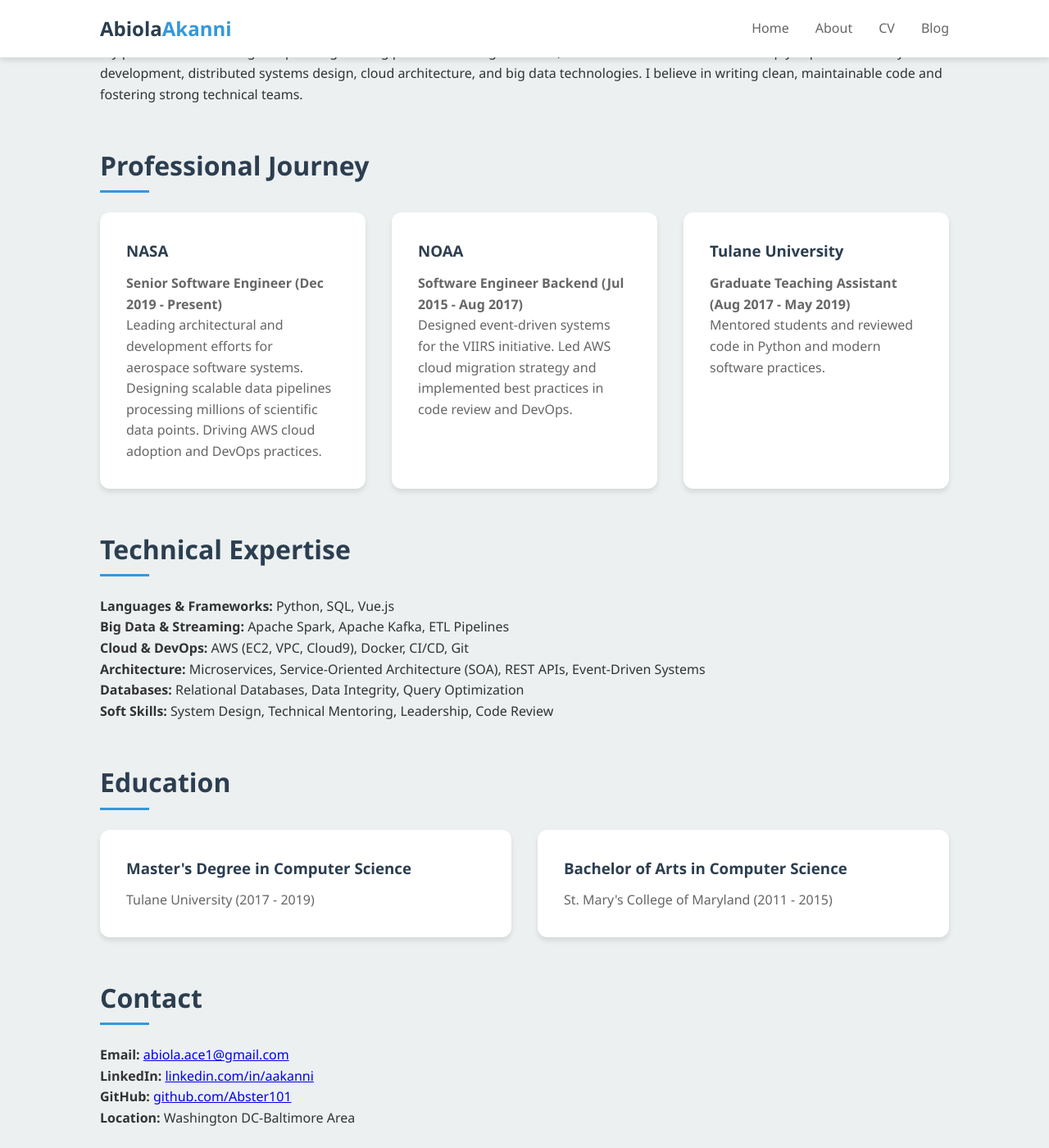
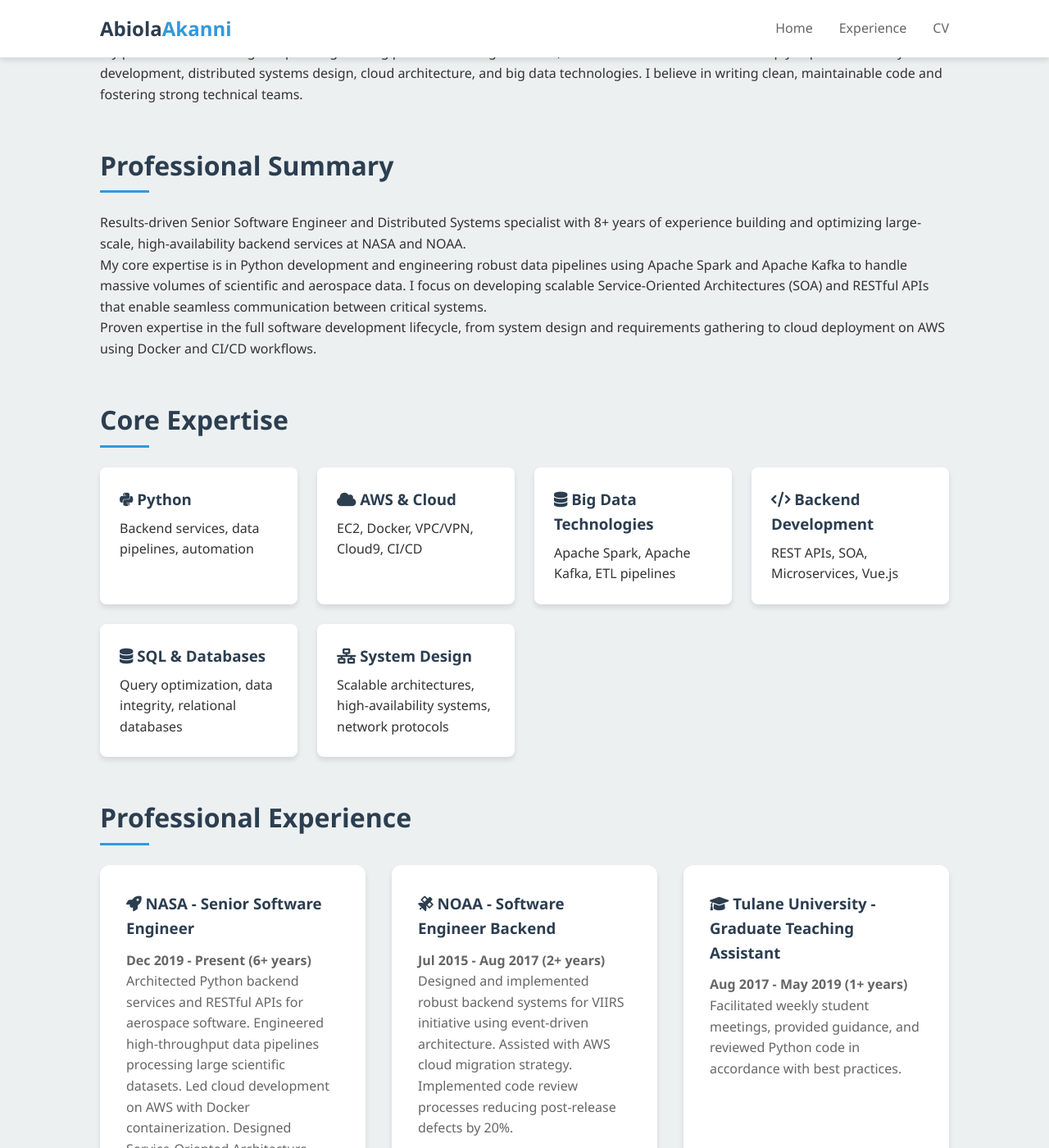
Before and after one commit to Abster101/Abster101.github.io, a Jekyll site: the page built from about/index.md, in a window 1280 px wide and 1400 px high, scrolled down 227 px. Shown: the whole window at 82% size. Built offline with Jekyll 4.4.1, drawn with Linux system fonts in a browser that asks for light colours; some of the changed text lies outside the part shown.

```diff
--- a/_layouts/default.html
+++ b/_layouts/default.html
@@ -13,9 +13,8 @@
             <a href="/" class="logo">Abiola<span>Akanni</span></a>
             <ul>
                 <li><a href="/">Home</a></li>
-                <li><a href="/about">About</a></li>
+                <li><a href="/about">Experience</a></li>
                 <li><a href="/CV">CV</a></li>
-                <li><a href="/blog">Blog</a></li>
             </ul>
         </nav>
     </header>
@@ -25,7 +24,7 @@
     <footer>
         <p>&copy; 2026 Abiola Akanni. All rights reserved.</p>
         <ul>
-            <li><a href="mailto:aakanni@tulane.edu"><i class="fas fa-envelope"></i> Email</a></li>
+            <li><a href="mailto:abiola.ace1@gmail.com"><i class="fas fa-envelope"></i> Email</a></li>
             <li><a href="https://github.com/Abster101"><i class="fab fa-github"></i> GitHub</a></li>
             <li><a href="https://www.linkedin.com/in/aakanni/"><i class="fab fa-linkedin"></i> LinkedIn</a></li>
         </ul>
--- a/about/index.md
+++ b/about/index.md
@@ -1,6 +1,6 @@
 ---
 layout: default
-title: About Me
+title: Experience
 ---
 
 <div class="container">
@@ -11,46 +11,105 @@
     </section>
 
     <section>
-        <h2>Professional Journey</h2>
-        <div class="card-grid">
-            <div class="card">
-                <h3>NASA</h3>
-                <p><strong>Senior Software Engineer (Dec 2019 - Present)</strong></p>
-                <p>Leading architectural and development efforts for aerospace software systems. Designing scalable data pipelines processing millions of scientific data points. Driving AWS cloud adoption and DevOps practices.</p>
+        <h2>Professional Summary</h2>
+        <p>Results-driven Senior Software Engineer and Distributed Systems specialist with 8+ years of experience building and optimizing large-scale, high-availability backend services at NASA and NOAA.</p>
+        <p>My core expertise is in Python development and engineering robust data pipelines using Apache Spark and Apache Kafka to handle massive volumes of scientific and aerospace data. I focus on developing scalable Service-Oriented Architectures (SOA) and RESTful APIs that enable seamless communication between critical systems.</p>
+        <p>Proven expertise in the full software development lifecycle, from system design and requirements gathering to cloud deployment on AWS using Docker and CI/CD workflows.</p>
+    </section>
+
+    <section>
+        <h2>Core Expertise</h2>
+        <div class="skills-grid">
+            <div class="skill-card">
+                <h3><i class="fab fa-python"></i> Python</h3>
+                <p>Backend services, data pipelines, automation</p>
             </div>
-            <div class="card">
-                <h3>NOAA</h3>
-                <p><strong>Software Engineer Backend (Jul 2015 - Aug 2017)</strong></p>
-                <p>Designed event-driven systems for the VIIRS initiative. Led AWS cloud migration strategy and implemented best practices in code review and DevOps.</p>
+            <div class="skill-card">
+                <h3><i class="fas fa-cloud"></i> AWS & Cloud</h3>
+                <p>EC2, Docker, VPC/VPN, Cloud9, CI/CD</p>
             </div>
-            <div class="card">
-                <h3>Tulane University</h3>
-                <p><strong>Graduate Teaching Assistant (Aug 2017 - May 2019)</strong></p>
-                <p>Mentored students and reviewed code in Python and modern software practices.</p>
+            <div class="skill-card">
+                <h3><i class="fas fa-database"></i> Big Data Technologies</h3>
+                <p>Apache Spark, Apache Kafka, ETL pipelines</p>
+            </div>
+            <div class="skill-card">
+                <h3><i class="fas fa-code"></i> Backend Development</h3>
+                <p>REST APIs, SOA, Microservices, Vue.js</p>
+            </div>
+            <div class="skill-card">
+                <h3><i class="fas fa-database"></i> SQL & Databases</h3>
+                <p>Query optimization, data integrity, relational databases</p>
+            </div>
+            <div class="skill-card">
+                <h3><i class="fas fa-network-wired"></i> System Design</h3>
+                <p>Scalable architectures, high-availability systems, network protocols</p>
             </div>
         </div>
     </section>
 
     <section>
-        <h2>Technical Expertise</h2>
-        <p><strong>Languages & Frameworks:</strong> Python, SQL, Vue.js</p>
-        <p><strong>Big Data & Streaming:</strong> Apache Spark, Apache Kafka, ETL Pipelines</p>
-        <p><strong>Cloud & DevOps:</strong> AWS (EC2, VPC, Cloud9), Docker, CI/CD, Git</p>
-        <p><strong>Architecture:</strong> Microservices, Service-Oriented Architecture (SOA), REST APIs, Event-Driven Systems</p>
-        <p><strong>Databases:</strong> Relational Databases, Data Integrity, Query Optimization</p>
-        <p><strong>Soft Skills:</strong> System Design, Technical Mentoring, Leadership, Code Review</p>
+        <h2>Professional Experience</h2>
+        <div class="card-grid">
+            <div class="card">
+                <h3><i class="fas fa-rocket"></i> NASA - Senior Software Engineer</h3>
+                <p><strong>Dec 2019 - Present (6+ years)</strong></p>
+                <p>Architected Python backend services and RESTful APIs for aerospace software. Engineered high-throughput data pipelines processing large scientific datasets. Led cloud development on AWS with Docker containerization. Designed Service-Oriented Architecture transforming requirements into reusable components.</p>
+            </div>
+            <div class="card">
+                <h3><i class="fas fa-satellite"></i> NOAA - Software Engineer Backend</h3>
+                <p><strong>Jul 2015 - Aug 2017 (2+ years)</strong></p>
+                <p>Designed and implemented robust backend systems for VIIRS initiative using event-driven architecture. Assisted with AWS cloud migration strategy. Implemented code review processes reducing post-release defects by 20%.</p>
+            </div>
+            <div class="card">
+                <h3><i class="fas fa-graduation-cap"></i> Tulane University - Graduate Teaching Assistant</h3>
+                <p><strong>Aug 2017 - May 2019 (1+ years)</strong></p>
+                <p>Facilitated weekly student meetings, provided guidance, and reviewed Python code in accordance with best practices.</p>
+            </div>
+        </div>
+    </section>
+
+    <section>
+        <h2>Key Accomplishments</h2>
+        <div class="card-grid">
+            <div class="card">
+                <h3><i class="fas fa-chart-line"></i> Data Processing at Scale</h3>
+                <p>Implemented ETL pipelines processing 10M+ data points from rover telemetry for increased agent automation.</p>
+            </div>
+            <div class="card">
+                <h3><i class="fas fa-clock"></i> Efficiency Improvements</h3>
+                <p>Designed Python automation scripts reducing weekly manual data validation by 6 hours (50% reduction).</p>
+            </div>
+            <div class="card">
+                <h3><i class="fas fa-bug"></i> Quality Assurance</h3>
+                <p>Implemented code review processes reducing post-release defects and downtime by 20%.</p>
+            </div>
+        </div>
     </section>
 
     <section>
         <h2>Education</h2>
         <div class="card-grid">
             <div class="card">
-                <h3>Master's Degree in Computer Science</h3>
-                <p>Tulane University (2017 - 2019)</p>
+                <h3>Master's Degree - Computer Science</h3>
+                <p><strong>Tulane University</strong> (2017 - 2019)</p>
             </div>
             <div class="card">
-                <h3>Bachelor of Arts in Computer Science</h3>
-                <p>St. Mary's College of Maryland (2011 - 2015)</p>
+                <h3>Bachelor of Arts - Computer Science</h3>
+                <p><strong>St. Mary's College of Maryland</strong> (2011 - 2015)</p>
+            </div>
+        </div>
+    </section>
+
+    <section>
+        <h2>Languages & Additional Skills</h2>
+        <div class="skills-grid">
+            <div class="skill-card">
+                <h3><i class="fas fa-language"></i> Languages</h3>
+                <p>Spanish, Yoruba</p>
+            </div>
+            <div class="skill-card">
+                <h3><i class="fas fa-handshake"></i> Soft Skills</h3>
+                <p>Mentoring, Training, Technical Leadership</p>
             </div>
         </div>
     </section>
```
Also changed, not shown: Index.html (+5 -8 lines).
